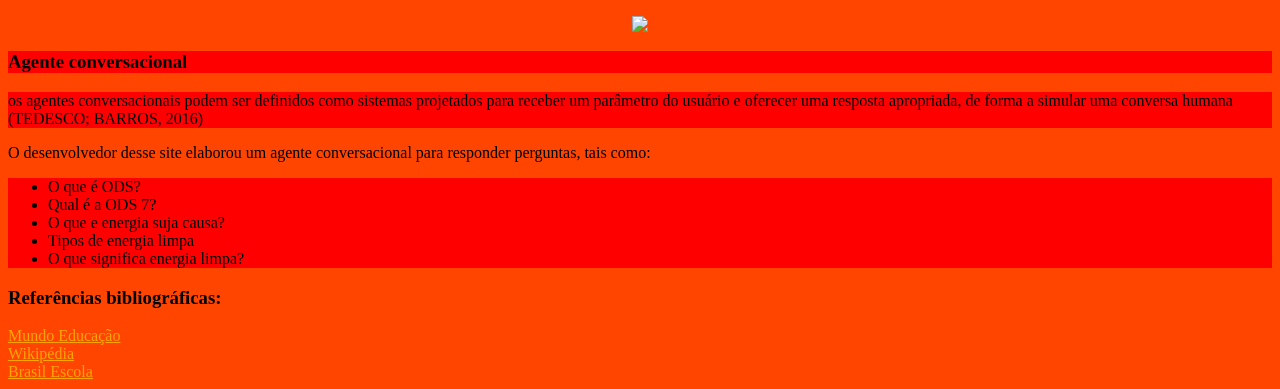
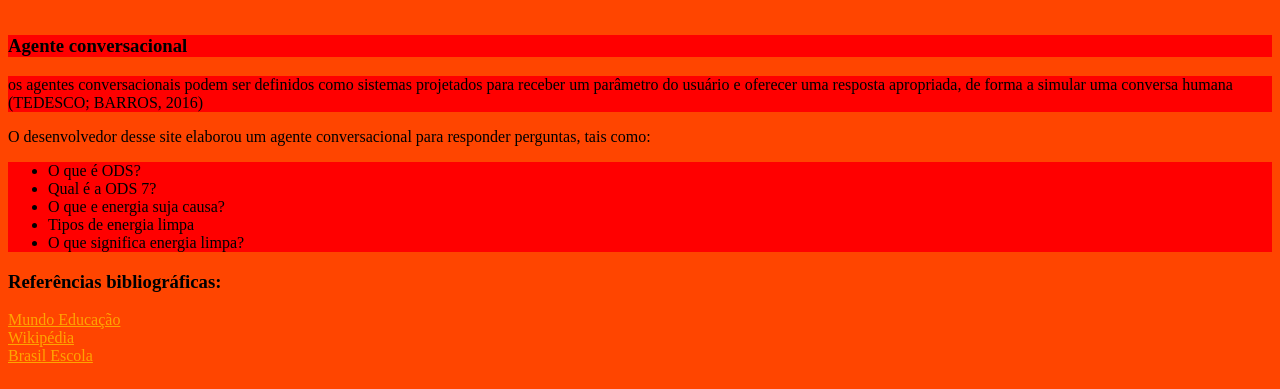
Before and after one commit to lenalenovo/tipos-de-energia, a plain HTML site: page index.html in a window 1280 px wide. Shown: the part 4234-4623 px from the top of the page. Drawn offline with Linux system fonts and the light colour scheme.

Commit message:
Update index.html

```diff
--- a/index.html
+++ b/index.html
@@ -96,9 +96,6 @@
   <iframe width="956" height="538" src="https://www.youtube.com/embed/9VGiKHKX3wA" title="YouTube video player" frameborder="0" allow="accelerometer; autoplay; clipboard-write; encrypted-media; gyroscope; picture-in-picture" allowfullscreen></iframe>
  </center> <br>
 
- <center>
-<img src="css/downloads/ulu.mp4">
-</center>
 
  <h3 style="background-color: red;">Agente conversacional</h3>
 
```
